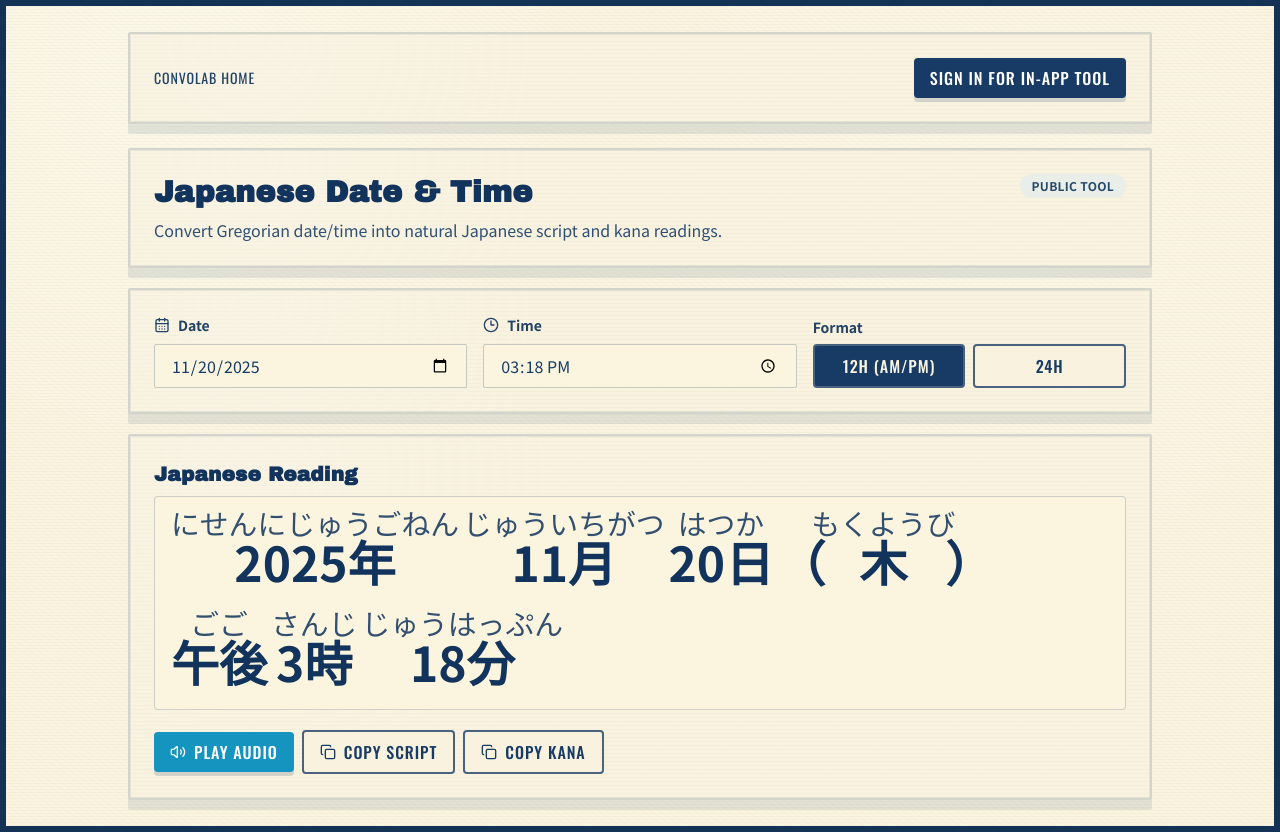
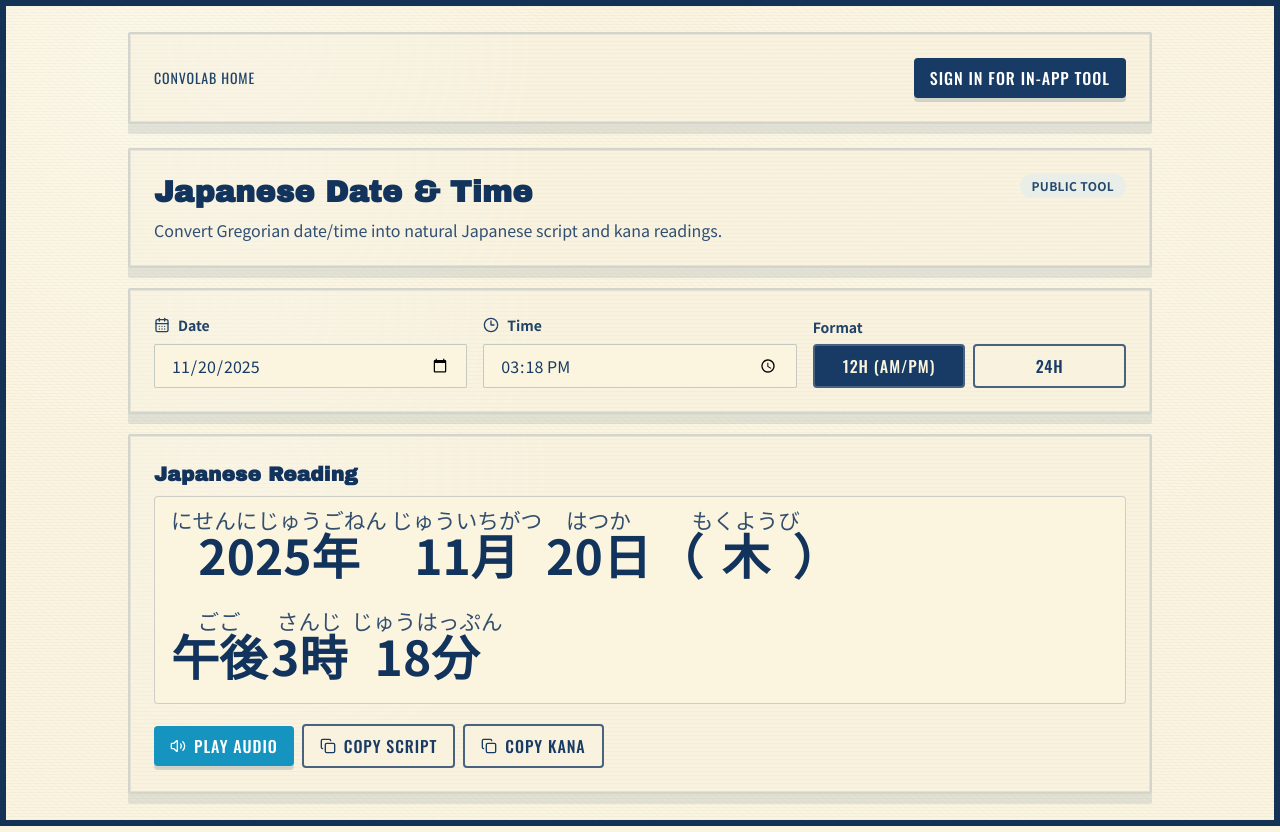
Before and after one commit to andyroo2000/convo-lab, a React (Vite) app in the folder client/: page /tools/japanese-date in a window 1280 px wide. Built offline with nearby package versions, Linux system fonts and the light colour scheme; no server answers.

Commit message:
style: increase date/time line spacing and shrink furigana

```diff
--- a/client/src/features/tools/japaneseDate/components/JapaneseDateToolPage.tsx
+++ b/client/src/features/tools/japaneseDate/components/JapaneseDateToolPage.tsx
@@ -28,7 +28,7 @@ interface RubyPartProps {
 const RubyPart = ({ script, kana }: RubyPartProps) => (
   <ruby className="mr-1">
     {script}
-    <rt>{kana}</rt>
+    <rt className="!text-[0.45em]">{kana}</rt>
   </ruby>
 );
 
@@ -145,7 +145,7 @@ const JapaneseDateToolPage = ({ surface }: JapaneseDateToolPageProps) => {
               <RubyPart script={reading.parts.dayScript} kana={reading.parts.dayKana} />（
               <RubyPart script={reading.parts.weekdayScript} kana={reading.parts.weekdayKana} />）
             </p>
-            <p className="mt-2 sm:mt-3">
+            <p className="mt-4 sm:mt-5">
               {reading.parts.periodScript && reading.parts.periodKana && (
                 <RubyPart script={reading.parts.periodScript} kana={reading.parts.periodKana} />
               )}
```
